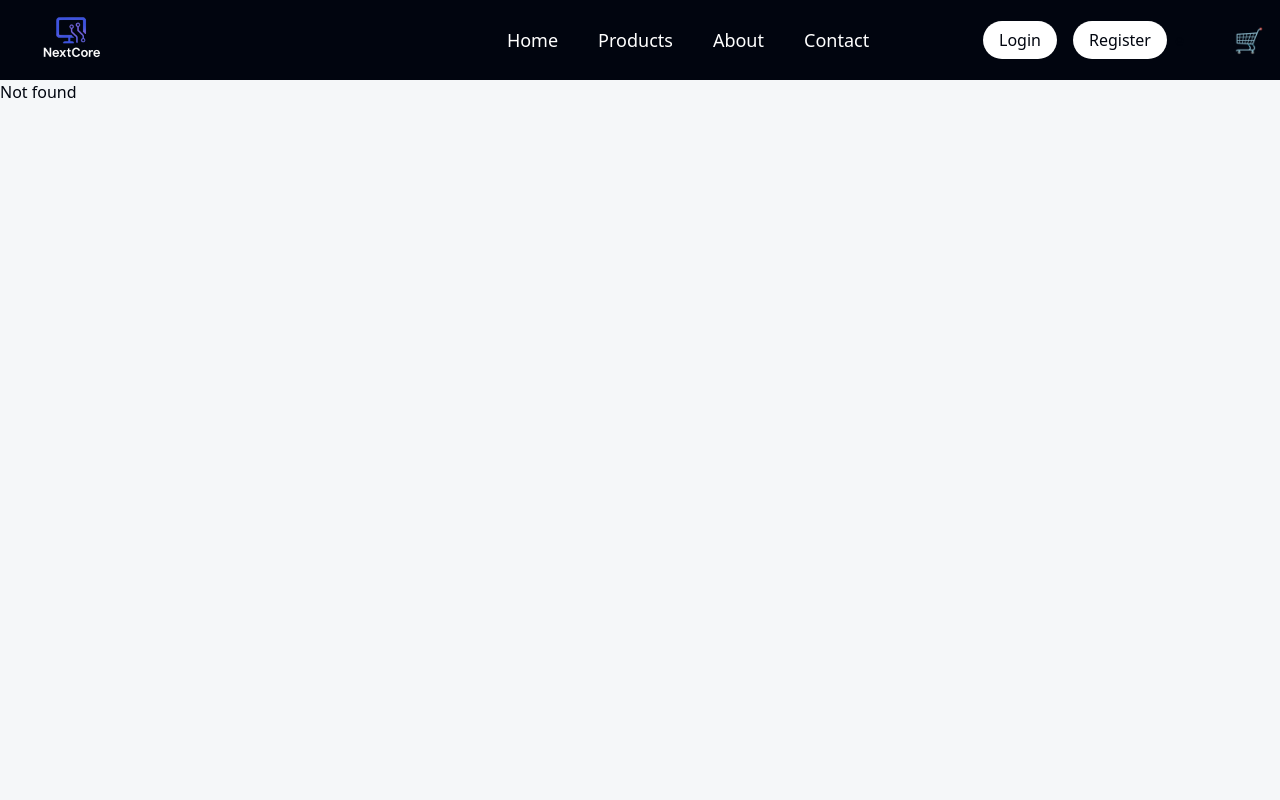
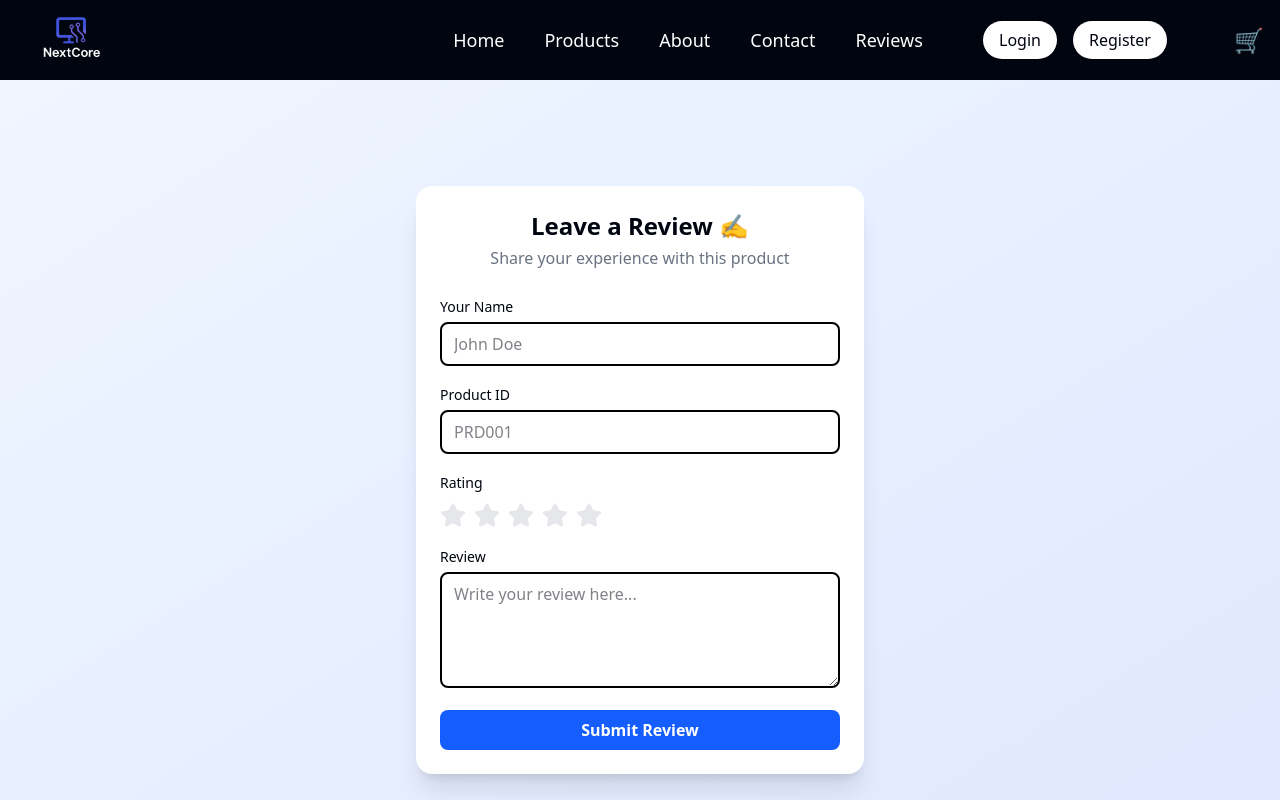
Before and after one commit to yasasArt/web-dev-frontend, a React (Vite) app in the folder frontend/: page /reviews in a window 1280 px wide. Before the commit this address had no page. Built offline with nearby package versions, Linux system fonts and the light colour scheme.

Commit message:
review page completed

```diff
--- a/frontend/src/components/header.jsx
+++ b/frontend/src/components/header.jsx
@@ -25,6 +25,7 @@ export default function Header() {
                     <Link className="hover:text-gray-300" to="/products">Products</Link>
                     <Link className="hover:text-gray-300" to="/about">About</Link>
                     <Link className="hover:text-gray-300" to="/contact">Contact</Link>
+                    <Link className="hover:text-gray-300" to="/reviews">Reviews</Link>
                 </nav>
                 <div className="absolute right-24 top-0 h-full items-center hidden lg:flex">
                     <UserData/>
--- a/frontend/src/pages/admin/adminReview.jsx
+++ b/frontend/src/pages/admin/adminReview.jsx
@@ -1,101 +1,105 @@
 import { useEffect, useState } from "react";
 import axios from "axios";
-import { FaStar, FaCheck, FaTimes } from "react-icons/fa";
+import toast from "react-hot-toast";
 
-const AdminReview = () => {
+const AdminReviews = () => {
   const [reviews, setReviews] = useState([]);
   const [loading, setLoading] = useState(true);
+
+  const fetchReviews = async () => {
+    try {
+      const res = await axios.get(
+        `${import.meta.env.VITE_BACKEND_URL}/reviews`
+      );
+      setReviews(res.data);
+    } catch (err) {
+      toast.error("Failed to load reviews");
+      console.error(err);
+    } finally {
+      setLoading(false);
+    }
+  };
 
   useEffect(() => {
     fetchReviews();
   }, []);
 
-  const fetchReviews = async () => {
+  const updateStatus = async (id, status) => {
     try {
-      const token = localStorage.getItem("token");
-
-      const res = await axios.get(
-        import.meta.env.VITE_BACKEND_URL + "/reviews/all",
-        {
-          headers: {
-            Authorization: `Bearer ${token}`,
-          },
-        }
+      await axios.put(
+        `${import.meta.env.VITE_BACKEND_URL}/reviews/${id}/status`,
+        { status }
       );
-
-      setReviews(res.data);
-    } catch (error) {
-      console.error("Error loading reviews", error);
-    } finally {
-      setLoading(false);
+      toast.success(`Review ${status}`);
+      fetchReviews();
+    } catch (err) {
+      toast.error("Failed to update status");
     }
   };
 
-  const updateStatus = async (id, status) => {
+  const deleteReview = async (id) => {
+    if (!confirm("Are you sure you want to delete this review?")) return;
+
     try {
-      const token = localStorage.getItem("token");
-
-      await axios.put(
-        import.meta.env.VITE_BACKEND_URL + `/reviews/update/${id}`,
-        { status },
-        {
-          headers: {
-            Authorization: `Bearer ${token}`,
-          },
-        }
+      await axios.delete(
+        `${import.meta.env.VITE_BACKEND_URL}/reviews/${id}`
       );
-
+      toast.success("Review deleted");
       fetchReviews();
-    } catch (error) {
-      console.error("Status update failed", error);
+    } catch (err) {
+      toast.error("Failed to delete review");
     }
   };
 
-  const renderStars = (rating) =>
-    [...Array(5)].map((_, i) => (
-      <FaStar
-        key={i}
-        className={i < rating ? "text-yellow-400" : "text-gray-300"}
-      />
-    ));
-
   if (loading) {
     return (
-      <div className="flex justify-center items-center h-64 text-gray-500">
+      <div className="flex justify-center items-center h-screen text-lg">
         Loading reviews...
       </div>
     );
   }
 
   return (
-    <div className="p-6">
-      <h1 className="text-2xl font-bold mb-6">Admin – Customer Reviews</h1>
+    <div className="min-h-screen bg-gray-100 p-6">
+      <h1 className="text-2xl font-bold mb-6 text-center">
+        Admin – Customer Reviews
+      </h1>
 
-      <div className="overflow-x-auto bg-white shadow rounded-lg">
+      <div className="overflow-x-auto bg-white rounded-xl shadow">
         <table className="w-full text-sm">
-          <thead className="bg-gray-100">
+          <thead className="bg-gray-200">
             <tr>
-              <th className="px-4 py-3">User</th>
-              <th className="px-4 py-3">Product</th>
-              <th className="px-4 py-3">Rating</th>
-              <th className="px-4 py-3">Comment</th>
-              <th className="px-4 py-3">Status</th>
-              <th className="px-4 py-3 text-center">Actions</th>
+              <th className="p-3 text-left">Name</th>
+              <th className="p-3 text-left">Product ID</th>
+              <th className="p-3 text-left">Rating</th>
+              <th className="p-3 text-left">Comment</th>
+              <th className="p-3 text-left">Status</th>
+              <th className="p-3 text-center">Actions</th>
             </tr>
           </thead>
 
           <tbody>
+            {reviews.length === 0 && (
+              <tr>
+                <td colSpan="6" className="text-center p-6 text-gray-500">
+                  No reviews found
+                </td>
+              </tr>
+            )}
+
             {reviews.map((review) => (
-              <tr key={review._id} className="border-t">
-                <td className="px-4 py-3">{review.user?.name}</td>
-                <td className="px-4 py-3">{review.product?.name}</td>
-                <td className="px-4 py-3 flex gap-1">
-                  {renderStars(review.rating)}
-                </td>
-                <td className="px-4 py-3 max-w-xs truncate">
+              <tr
+                key={review._id}
+                className="border-b hover:bg-gray-50"
+              >
+                <td className="p-3">{review.name}</td>
+                <td className="p-3">{review.productID}</td>
+                <td className="p-3">⭐ {review.rating}</td>
+                <td className="p-3 max-w-xs truncate">
                   {review.comment}
                 </td>
-                <td className="px-4 py-3">
+
+                <td className="p-3">
                   <span
                     className={`px-3 py-1 rounded-full text-xs font-semibold
                       ${
@@ -104,45 +108,45 @@ const AdminReview = () => {
                           : review.status === "rejected"
                           ? "bg-red-100 text-red-700"
                           : "bg-yellow-100 text-yellow-700"
-                      }
-                    `}
+                      }`}
                   >
-                    {review.status}
+                    {review.status || "pending"}
                   </span>
                 </td>
-                <td className="px-4 py-3">
-                  <div className="flex justify-center gap-2">
+
+                <td className="p-3 text-center space-x-2">
                   <button
                     onClick={() =>
                       updateStatus(review._id, "approved")
                     }
-                      className="bg-green-500 p-2 text-white rounded hover:bg-green-600"
+                    className="bg-green-600 text-white px-3 py-1 rounded hover:bg-green-700"
                   >
-                      <FaCheck />
+                    Approve
                   </button>
+
                   <button
                     onClick={() =>
                       updateStatus(review._id, "rejected")
                     }
-                      className="bg-red-500 p-2 text-white rounded hover:bg-red-600"
+                    className="bg-yellow-500 text-white px-3 py-1 rounded hover:bg-yellow-600"
                   >
-                      <FaTimes />
+                    Reject
                   </button>
-                  </div>
+
+                  <button
+                    onClick={() => deleteReview(review._id)}
+                    className="bg-red-600 text-white px-3 py-1 rounded hover:bg-red-700"
+                  >
+                    Delete
+                  </button>
                 </td>
               </tr>
             ))}
           </tbody>
         </table>
-
-        {reviews.length === 0 && (
-          <p className="text-center text-gray-500 py-6">
-            No reviews available
-          </p>
-        )}
       </div>
     </div>
   );
 };
 
-export default AdminReview;
+export default AdminReviews;
--- /dev/null
+++ b/frontend/src/pages/customerReview.jsx
@@ -0,0 +1,132 @@
+import { useState } from "react";
+import axios from "axios";
+import { FaStar } from "react-icons/fa";
+import toast from "react-hot-toast";
+
+const CustomerReview = () => {
+  const [name, setName] = useState("");
+  const [productID, setProductID] = useState("");
+  const [rating, setRating] = useState(0);
+  const [hover, setHover] = useState(null);
+  const [comment, setComment] = useState("");
+  const [loading, setLoading] = useState(false);
+
+  const submitReview = async (e) => {
+    e.preventDefault();
+
+    if (rating === 0) {
+      toast.error("Please select a rating ⭐");
+      return;
+    }
+
+    setLoading(true);
+
+    try {
+      const res = await axios.post(
+        `${import.meta.env.VITE_BACKEND_URL}/reviews`,
+        { name, productID, rating, comment }
+      );
+
+      toast.success(res.data.message || "Review submitted!");
+
+      // reset form
+      setName("");
+      setProductID("");
+      setRating(0);
+      setComment("");
+    } catch (err) {
+      toast.error(
+        err.response?.data?.message || "Failed to submit review"
+      );
+      console.error("Review submission error:", err);
+    } finally {
+      setLoading(false);
+    }
+  };
+
+  return (
+    <div className="min-h-screen flex items-center justify-center bg-gradient-to-br from-blue-50 to-indigo-100 px-4">
+      <div className="w-full max-w-md bg-white rounded-2xl shadow-xl p-6">
+        <h2 className="text-2xl font-bold text-center mb-1">
+          Leave a Review ✍️
+        </h2>
+        <p className="text-gray-500 text-center mb-6">
+          Share your experience with this product
+        </p>
+
+        <form onSubmit={submitReview} className="space-y-4">
+          <div>
+            <label className="text-sm font-medium">Your Name</label>
+            <input
+              type="text"
+              className="w-full mt-1 border rounded-lg px-3 py-2 focus:ring-2 focus:ring-blue-500 outline-none"
+              placeholder="John Doe"
+              value={name}
+              onChange={(e) => setName(e.target.value)}
+              required
+            />
+          </div>
+
+          <div>
+            <label className="text-sm font-medium">Product ID</label>
+            <input
+              type="text"
+              className="w-full mt-1 border rounded-lg px-3 py-2 focus:ring-2 focus:ring-blue-500 outline-none"
+              placeholder="PRD001"
+              value={productID}
+              onChange={(e) => setProductID(e.target.value)}
+              required
+            />
+          </div>
+
+          {/* Rating */}
+          <div>
+            <label className="text-sm font-medium">Rating</label>
+            <div className="flex gap-2 mt-2">
+              {[...Array(5)].map((_, i) => {
+                const value = i + 1;
+                return (
+                  <FaStar
+                    key={value}
+                    size={26}
+                    className="cursor-pointer transition-transform hover:scale-110"
+                    color={
+                      value <= (hover || rating)
+                        ? "#facc15"
+                        : "#e5e7eb"
+                    }
+                    onClick={() => setRating(value)}
+                    onMouseEnter={() => setHover(value)}
+                    onMouseLeave={() => setHover(null)}
+                  />
+                );
+              })}
+            </div>
+          </div>
+
+          <div>
+            <label className="text-sm font-medium">Review</label>
+            <textarea
+              rows="4"
+              className="w-full mt-1 border rounded-lg px-3 py-2 focus:ring-2 focus:ring-blue-500 outline-none"
+              placeholder="Write your review here..."
+              value={comment}
+              onChange={(e) => setComment(e.target.value)}
+              required
+            />
+          </div>
+
+          <button
+            type="submit"
+            disabled={loading}
+            className="w-full bg-blue-600 text-white py-2 rounded-lg font-semibold hover:bg-blue-700 transition disabled:opacity-60"
+          >
+            {loading ? "Submitting..." : "Submit Review"}
+          </button>
+        </form>
+      </div>
+    </div>
+  );
+};
+
+export default CustomerReview;
--- a/frontend/src/pages/homePage.jsx
+++ b/frontend/src/pages/homePage.jsx
@@ -9,6 +9,7 @@ import OrdersPage from './ordersPage'
 import HomeContent from './homeContent'
 import AboutPage from './aboutPage'
 import ContactPage from './contactPage'
+import CustomerReview from './customerReview'
 
 const HomePage = () => {
   return (
@@ -25,6 +26,7 @@ const HomePage = () => {
           <Route path='/cart' element={<CartPage/>} />
           <Route path='/checkout' element={<CheckoutPage/>} />
           <Route path='/orders' element={<OrdersPage/>}/>
+          <Route path='/reviews' element={<CustomerReview/>}/>
           <Route path='/*' element={<h1>Not found</h1>}/>
         </Routes>
       </div>
```
Lines whose indentation alone changed are shown as unchanged.
